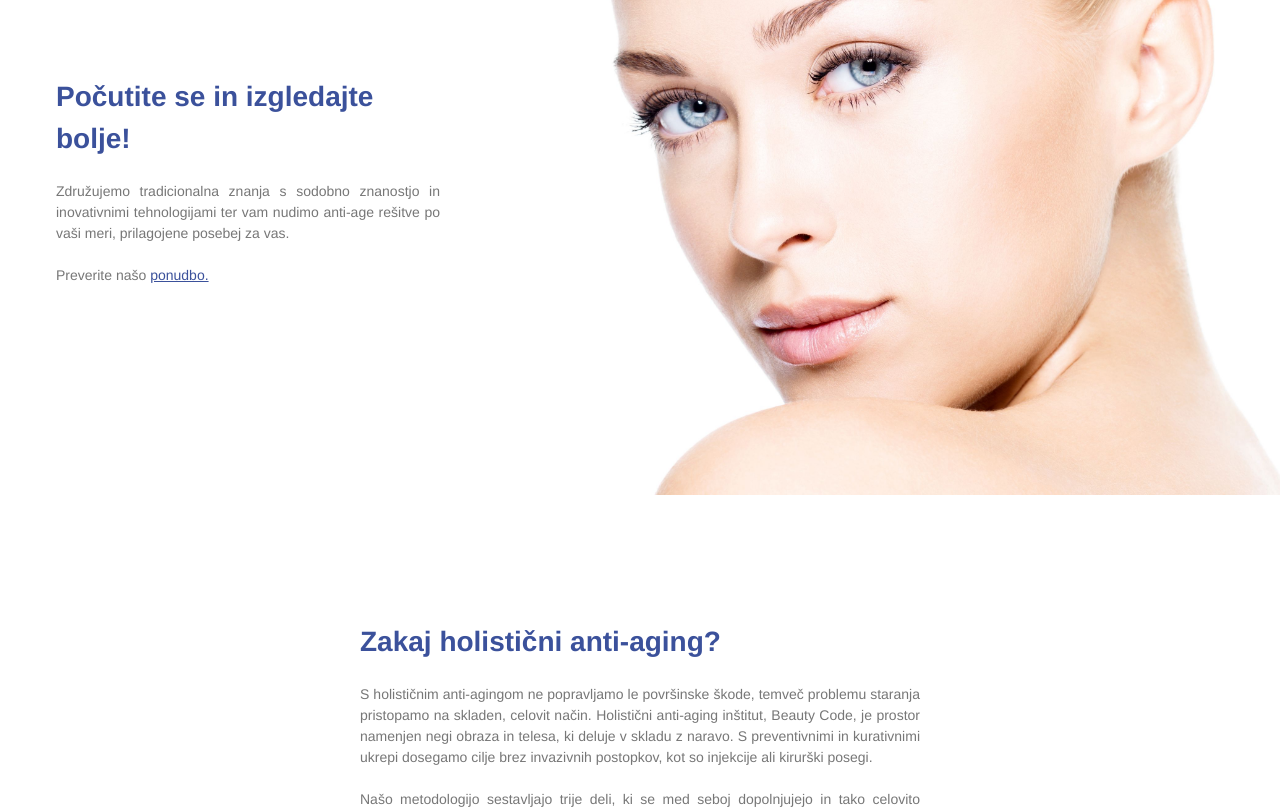
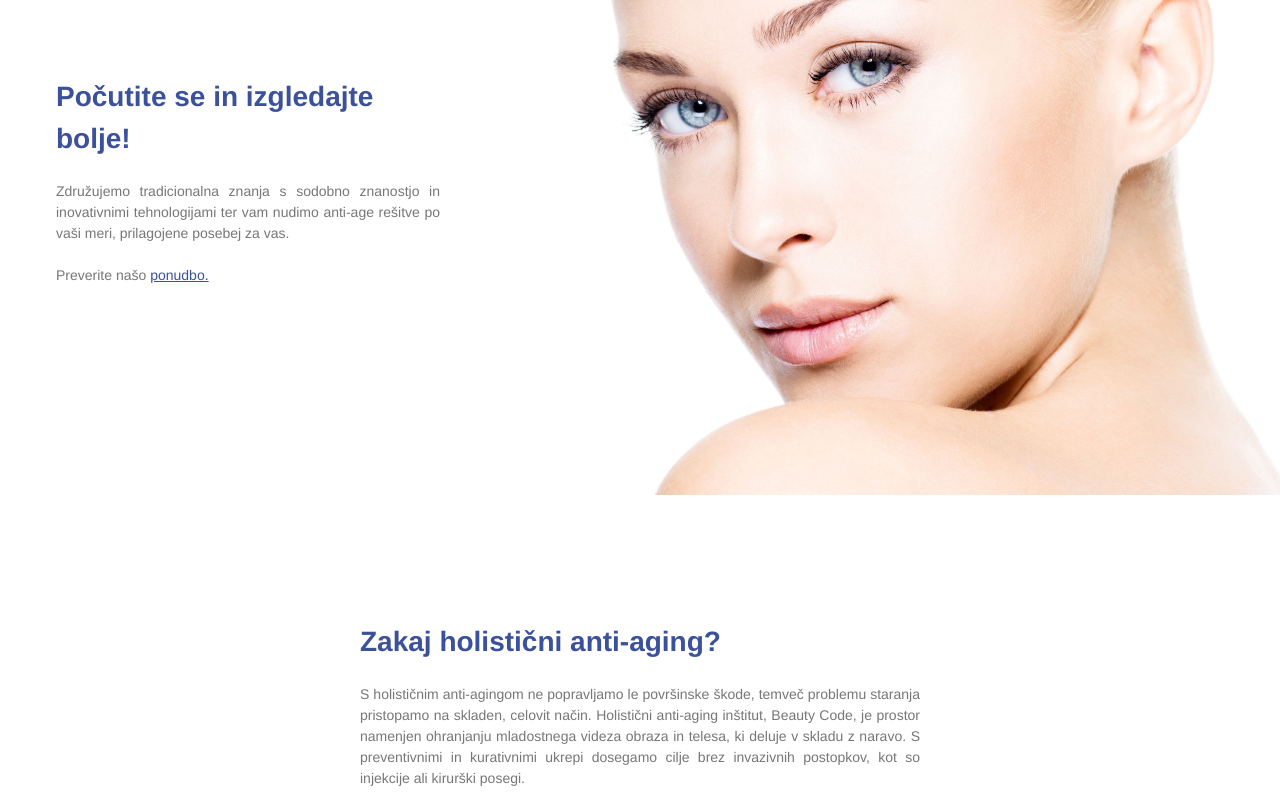
Before and after one commit to beautycodesi/beautycodesi, a plain HTML site: page index.html in a window 1280 px wide. Shown: the part 148-955 px from the top of the page. Drawn offline with Linux system fonts and the light colour scheme; a web font is replaced by a local one.

Commit message:
fix typo

```diff
--- a/index.html
+++ b/index.html
@@ -42,7 +42,7 @@
                 S holističnim anti-agingom ne popravljamo le površinske
                 škode, temveč problemu staranja pristopamo na skladen,
                 celovit način. Holistični anti-aging inštitut, Beauty Code,
-                je prostor namenjen negi obraza in telesa, ki deluje v
+                je prostor namenjen ohranjanju mladostnega videza obraza in telesa, ki deluje v
                 skladu z naravo. S preventivnimi in kurativnimi ukrepi
                 dosegamo cilje brez invazivnih postopkov, kot so
                 injekcije ali kirurški posegi.
```
